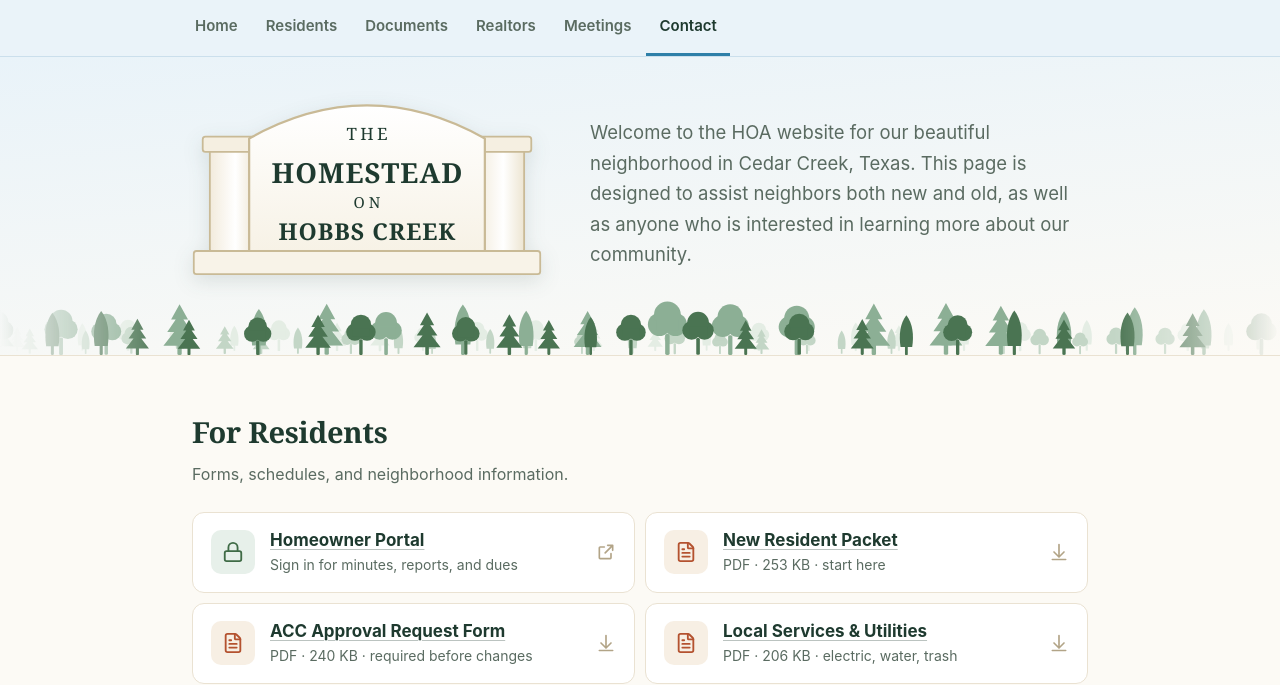
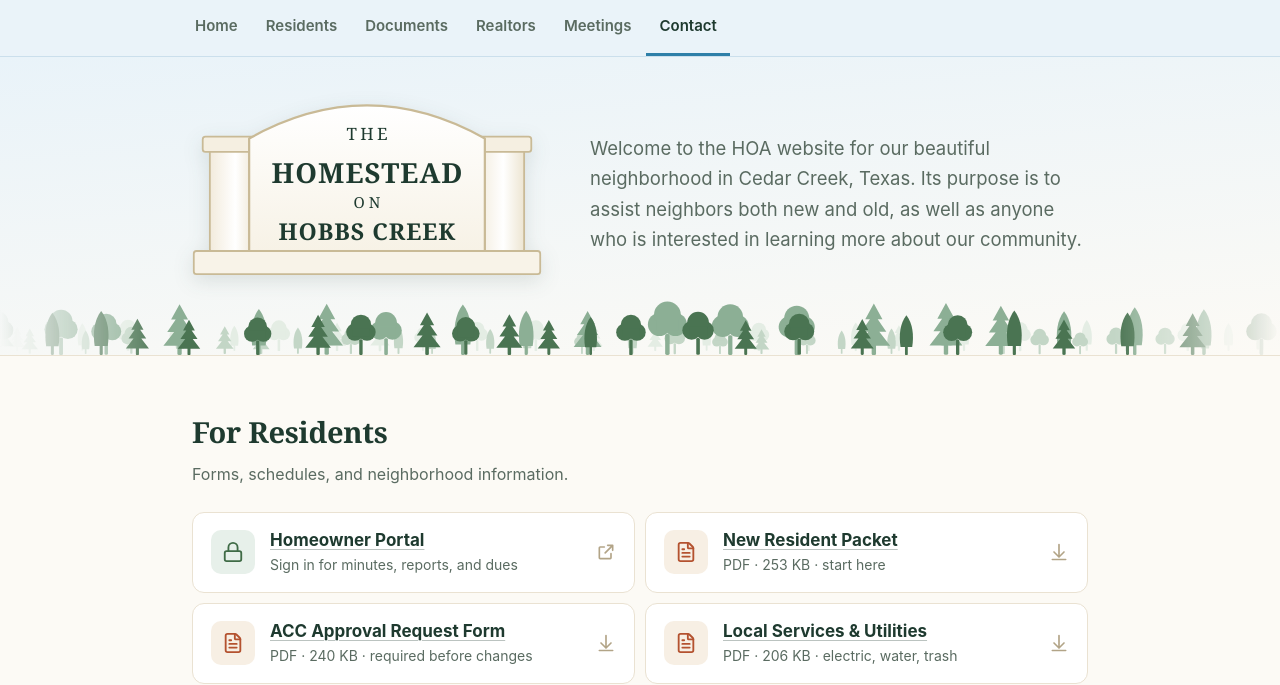
Before and after one commit to hobbscreekhoa/hobbscreekhoa.github.io, a plain HTML site: page index.html in a window 1280 px wide. Shown: the top 685 px of the page. Drawn offline with Linux system fonts and the light colour scheme.

Commit message:
Reword the welcome text
Co-Authored-By: Claude Opus 5.5 <noreply@anthropic.com>

```diff
--- a/index.html
+++ b/index.html
@@ -153,7 +153,7 @@ font-size:13.5px;color:var(--muted)}
   </g>
 </svg></h1>
   <p>Welcome to the HOA website for our beautiful neighborhood in Cedar Creek, Texas.
-     This page is designed to assist neighbors both new and old, as well as anyone
+     Its purpose is to assist neighbors both new and old, as well as anyone
      who is interested in learning more about our community.</p>
 </div>
   <!-- Hero art slot. Swap this SVG for an <img> of the neighborhood when a good
```
